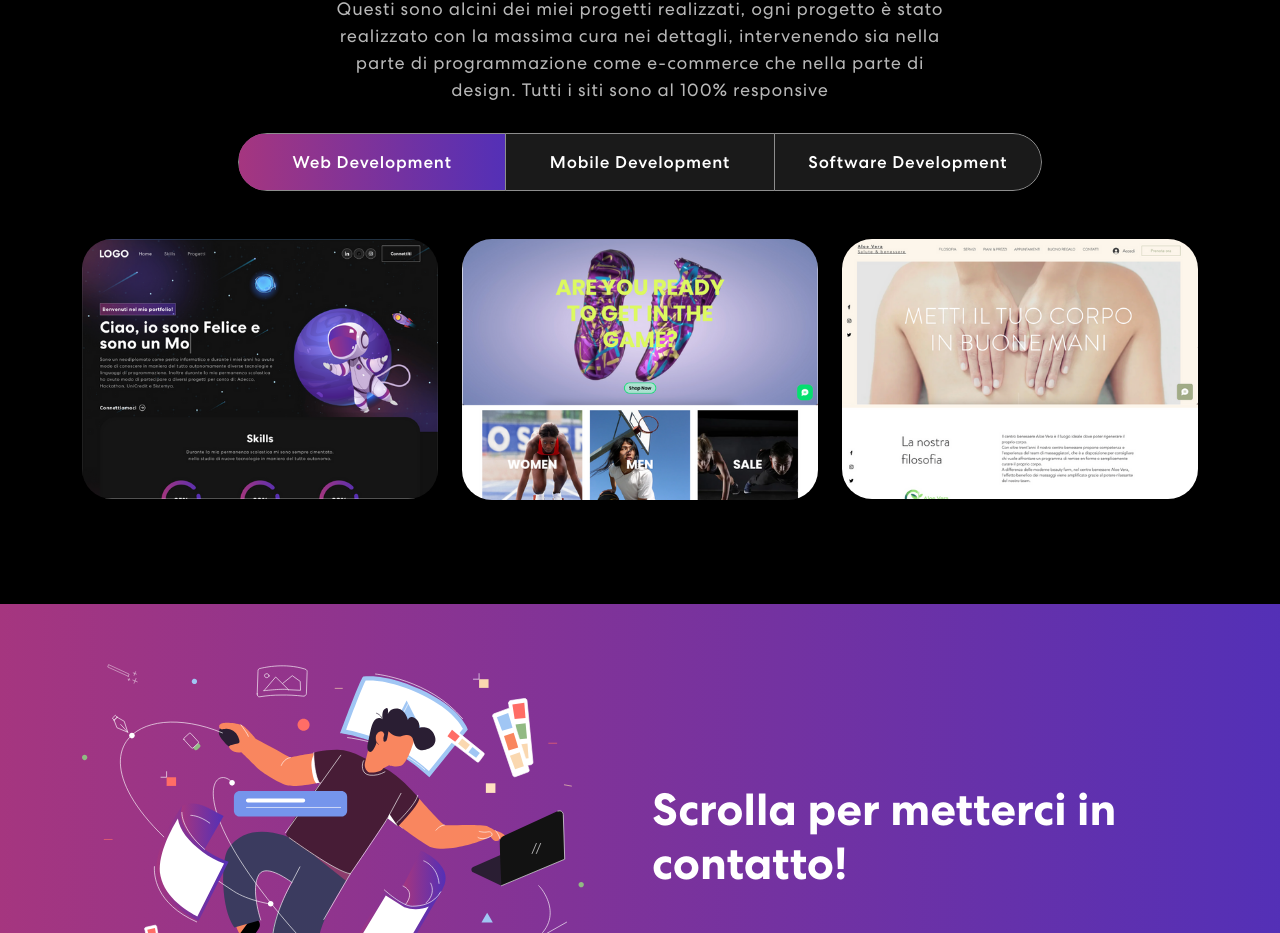
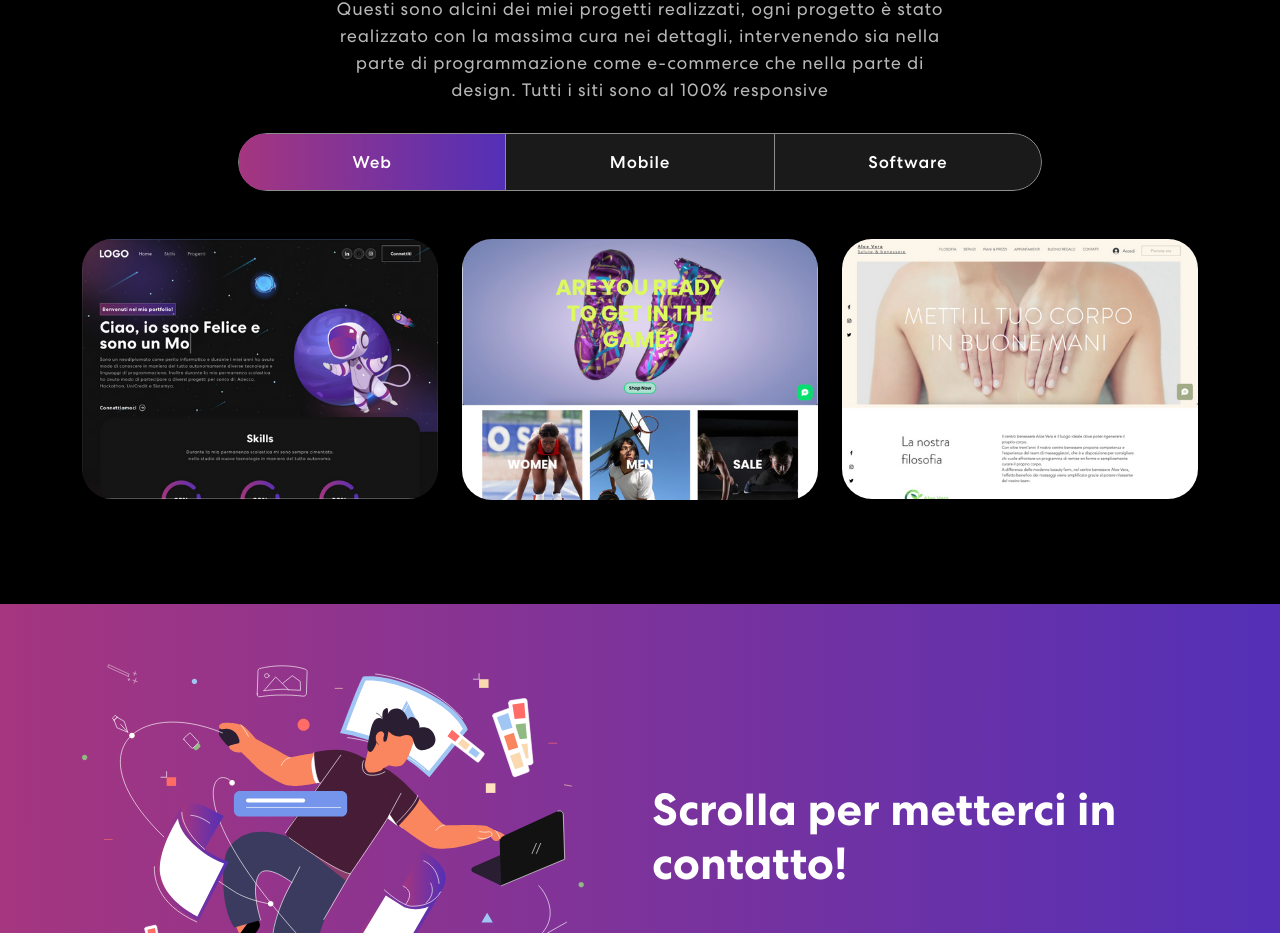
Before and after one commit to amarantofelipe/felicemarano-portfolio, a React (Create React App) app: page / in a window 1280 px wide. Shown: the part 1537-2470 px from the top of the page. Built offline with nearby package versions, Linux system fonts and the light colour scheme.

Commit message:
felicemarano-portfolio

```diff
--- a/src/components/Newsletter.js
+++ b/src/components/Newsletter.js
@@ -26,7 +26,7 @@ export const Newsletter = ({ status, message, onValidated }) => {
         <div className="newsletter-bx wow slideInUp">
           <Row>
             <Col lg={12} md={6} xl={5}>
-              <h3>Invia subito una mail<br></br> per metterci in contatto</h3>
+              <h3>Mettiamoci in contatto</h3>
               {status === 'sending' && <Alert>Sending...</Alert>}
               {status === 'error' && <Alert variant="danger">{message}</Alert>}
               {status === 'success' && <Alert variant="success">{message}</Alert>}
@@ -35,7 +35,7 @@ export const Newsletter = ({ status, message, onValidated }) => {
               <form onSubmit={handleSubmit}>
                 <div className="new-email-bx">
 
-                  <button><a href="mailto:felicemarano@icloud.com" style={{color:"white"}}>Clicca per inviare subito una mail</a></button>
+                  <button><a href="mailto:felicemarano@icloud.com" style={{color:"white"}}>Invia una mail</a></button>
                 </div>
               </form>
             </Col>
--- a/src/components/Project.js
+++ b/src/components/Project.js
@@ -82,13 +82,13 @@ export const Project = () => {
                 <Tab.Container id="projects-tabs" defaultActiveKey="first">
                   <Nav variant="pills" className="nav-pills mb-5 justify-content-center align-items-center" id="pills-tab">
                     <Nav.Item>
-                      <Nav.Link eventKey="first">Web Development</Nav.Link>
+                      <Nav.Link eventKey="first">Web</Nav.Link>
                     </Nav.Item>
                     <Nav.Item>
-                      <Nav.Link eventKey="second">Mobile Development</Nav.Link>
+                      <Nav.Link eventKey="second">Mobile</Nav.Link>
                     </Nav.Item>
                     <Nav.Item>
-                      <Nav.Link eventKey="third">Software Development</Nav.Link>
+                      <Nav.Link eventKey="third">Software</Nav.Link>
                     </Nav.Item>
                   </Nav>
                   <Tab.Content>
```
